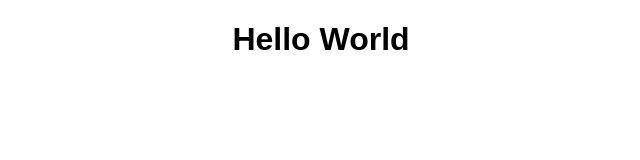
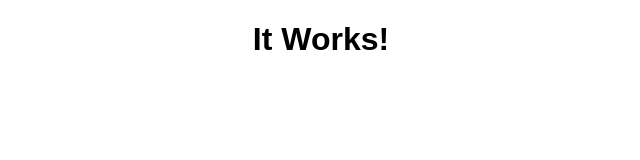
Before and after one commit to oscarrillo90/react-rancho, a React (Create React App) app: page / in a window 1280 px wide. Shown: the top 160 px of the page, without its empty margins (319-959 px from the left). Built offline with nearby package versions, Linux system fonts and the light colour scheme.

Commit message:
deploy works

```diff
--- a/src/App.js
+++ b/src/App.js
@@ -5,7 +5,7 @@ class App extends Component {
   render() {
     return (
       <div className="App">
-        <h1>Hello World</h1>
+        <h1>It Works!</h1>
       </div>
     );
   }
```
